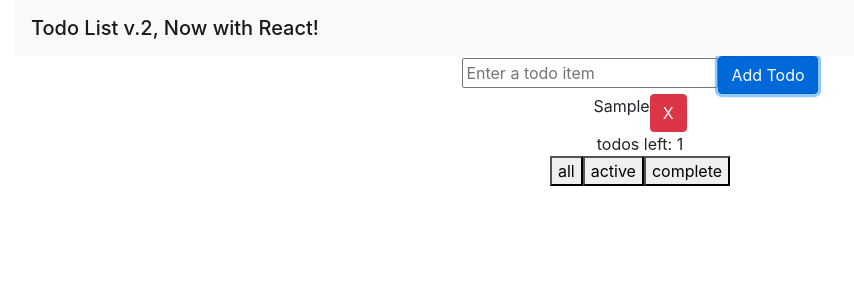
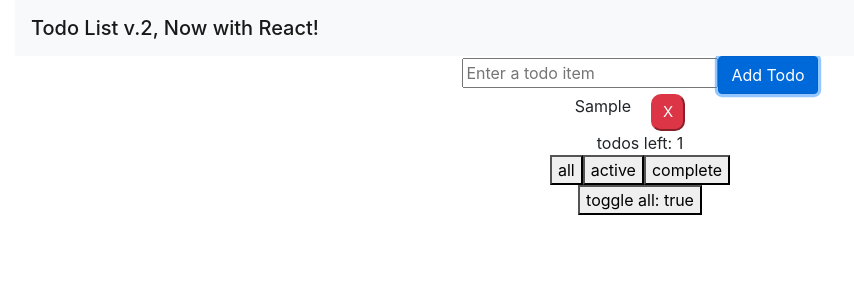
Before and after one commit to kiredroffas/Todo-List-App-v2, a React (Create React App) app: page / in a window 1280 px wide. Both pictures are taken after typing "Sample" into the empty fields and a click on the button "Add Todo". Shown: the top 300 px of the page, without its empty margins (0-854 px from the left). Built offline with nearby package versions, Linux system fonts and the light colour scheme.

Commit message:
Made toggle all button, tweaked X button styling

```diff
--- /dev/null
+++ b/src/Todo.css
@@ -0,0 +1,7 @@
+.btn-sm {
+    padding: 5px 10px;
+    font-size: 15px;
+    border-radius: 10px;
+    margin-left: 20px;
+    margin-right: 20px;
+}
--- a/src/Todo.js
+++ b/src/Todo.js
@@ -1,4 +1,5 @@
 import React from 'react';
+import './Todo.css';
 
 export default class Todo extends React.Component {
 
@@ -10,7 +11,7 @@ export default class Todo extends React.Component {
                     onClick={this.props.toggleComplete}>
                     {this.props.todo.text}
                 </div>
-                <button className="btn btn-danger" onClick={this.props.onDelete}>X</button>
+                <button className="btn-sm btn-danger" onClick={this.props.onDelete}>X</button>
             </div>
         )
     }
--- a/src/TodoList.js
+++ b/src/TodoList.js
@@ -8,7 +8,8 @@ export default class TodoList extends React.Component {
         super(props);
         this.state = {
             todos: [],
-            todoToShow: "all"
+            todoToShow: "all",
+            toggleAllComplete: true
         };
 
         this.addTodo = this.addTodo.bind(this);
@@ -100,6 +101,19 @@ export default class TodoList extends React.Component {
                         <button onClick={this.removeCompletedTodos}>remove all complete</button>
                     </div>
                 ) : null}
+                <div>
+                    <button onClick={() => {
+                        this.setState({
+                            todos: this.state.todos.map(todo => ({
+                                ...todo,
+                                complete: this.state.toggleAllComplete
+                            })),
+                            toggleAllComplete: !this.state.toggleAllComplete
+                        })
+                    }}>
+                        toggle all: {`${this.state.toggleAllComplete}`}
+                    </button>
+                </div>
             </div>
 
         )
```
